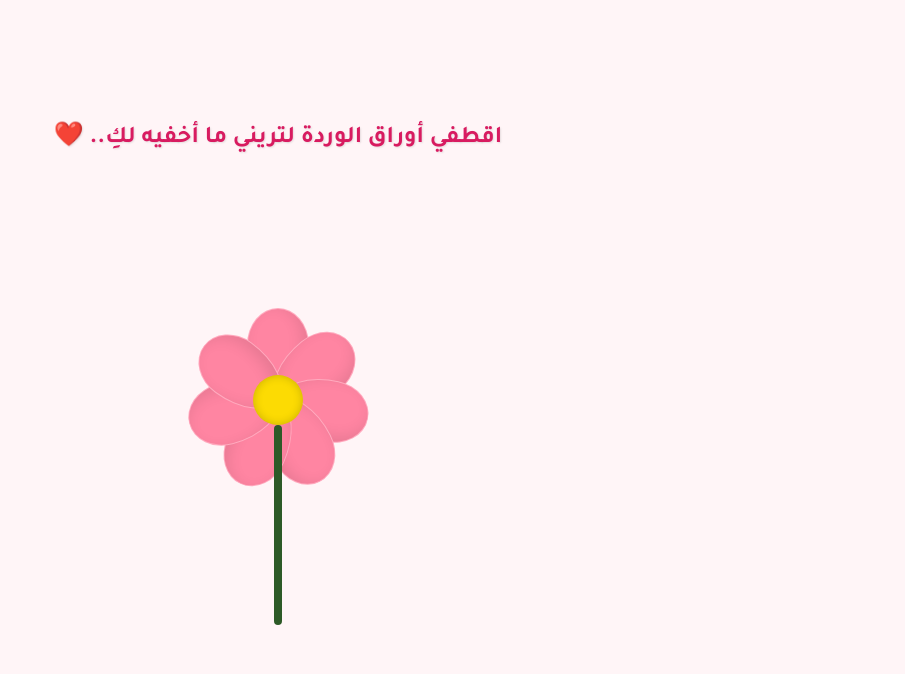
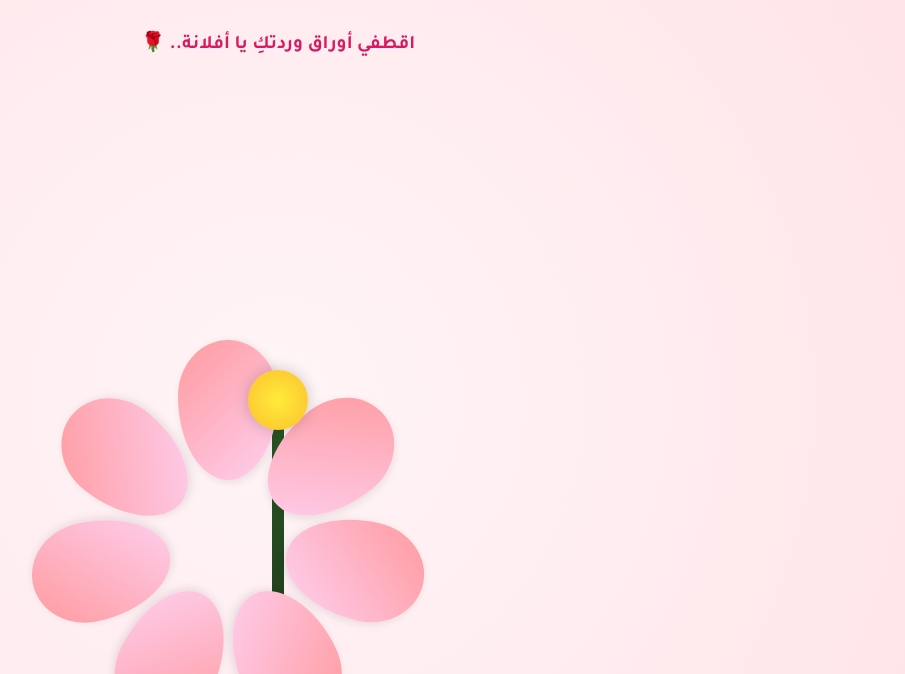
Before and after one commit to giftstore123/-123, a plain HTML site: page index.html in a window 1280 px wide. Shown: the top 674 px of the page, without its empty margins (362-1267 px from the left). Drawn offline with Linux system fonts and the light colour scheme.

Commit message:
Update index.html

```diff
--- a/index.html
+++ b/index.html
@@ -3,199 +3,227 @@
 <head>
     <meta charset="UTF-8">
     <meta name="viewport" content="width=device-width, initial-scale=1.0">
-    <title>وردة أفلانة ❤️</title>
+    <title>حديقة أفلانة السحرية 🌹</title>
     <link href="https://fonts.googleapis.com/css2?family=Tajawal:wght@400;700&display=swap" rel="stylesheet">
     <style>
         :root {
-            --petal-color: #ff85a2;
-            --stem-color: #2d5a27;
+            --petal-pink: linear-gradient(135deg, #ff9a9e 0%, #fecfef 99%, #fecfef 100%);
+            --stem-green: linear-gradient(to bottom, #2d5a27, #1e3c1a);
         }
 
         body {
             margin: 0; padding: 0;
             display: flex; justify-content: center; align-items: center;
-            height: 100vh; background: #fff5f7;
+            height: 100vh; background: radial-gradient(circle, #fff5f7 0%, #ffe4e9 100%);
             font-family: 'Tajawal', sans-serif;
             overflow: hidden; touch-action: none;
         }
 
         .garden {
-            position: relative;
-            width: 100%; height: 100%;
-            display: flex; flex-direction: column;
-            justify-content: center; align-items: center;
+            position: relative; width: 100%; height: 100%;
+            display: flex; justify-content: center; align-items: center;
         }
 
-        /* سطر الرسائل */
-        #message-box {
-            position: absolute; top: 15%;
-            width: 80%; text-align: center;
-            font-size: 1.5rem; font-weight: bold;
-            color: #d81b60; min-height: 3rem;
-            text-shadow: 1px 1px 2px rgba(0,0,0,0.1);
-            transition: all 0.5s ease;
+        /* تعليمات علوية */
+        #top-info {
+            position: absolute; top: 30px; text-align: center;
+            color: #d81b60; font-weight: bold; font-size: 1.2rem;
+            z-index: 20; width: 100%;
         }
 
-        /* الوردة */
-        .flower {
-            position: relative; width: 150px; height: 150px;
-            z-index: 5;
+        /* منطقة الوردة */
+        .flower-area {
+            position: relative; width: 300px; height: 400px;
+            display: flex; justify-content: center; align-items: center;
         }
 
         .flower-center {
-            position: absolute; width: 50px; height: 50px;
-            background: #fcdb03; border-radius: 50%;
-            top: 50%; left: 50%; transform: translate(-50%, -50%);
-            z-index: 10; box-shadow: inset 0 0 10px rgba(0,0,0,0.2);
+            position: absolute; width: 60px; height: 60px;
+            background: radial-gradient(circle, #ffeb3b, #fbc02d);
+            border-radius: 50%; z-index: 10;
+            box-shadow: 0 0 15px rgba(0,0,0,0.2);
         }
 
         .stem {
-            position: absolute; width: 8px; height: 200px;
-            background: var(--stem-color);
-            top: 100px; left: 50%; transform: translateX(-50%);
-            border-radius: 5px; z-index: 1;
+            position: absolute; width: 12px; height: 250px;
+            background: var(--stem-green);
+            top: 200px; border-radius: 10px; z-index: 1;
         }
 
-        /* الأوراق */
+        /* البتلات (الأوراق) */
         .petal {
-            position: absolute; width: 60px; height: 90px;
-            background: var(--petal-color);
+            position: absolute; width: 80px; height: 120px;
+            background: var(--petal-pink);
             border-radius: 50% 50% 50% 50% / 40% 40% 60% 60%;
-            top: 50%; left: 50%;
             transform-origin: bottom center;
             cursor: pointer;
-            transition: all 0.8s cubic-bezier(0.4, 0, 0.2, 1);
-            box-shadow: inset -5px -5px 15px rgba(0,0,0,0.1);
-            border: 1px solid rgba(255,255,255,0.3);
+            display: flex; justify-content: center; align-items: center;
+            padding: 10px; text-align: center;
+            font-size: 0.8rem; font-weight: bold; color: #880e4f;
+            box-shadow: 2px 2px 10px rgba(0,0,0,0.1);
+            transition: transform 0.5s ease;
+            z-index: 5;
+            user-select: none;
         }
 
-        /* توزيع الـ 7 ورقات */
-        .p1 { transform: translate(-50%, -100%) rotate(0deg); }
-        .p2 { transform: translate(-50%, -100%) rotate(51deg); }
-        .p3 { transform: translate(-50%, -100%) rotate(102deg); }
-        .p4 { transform: translate(-50%, -100%) rotate(153deg); }
-        .p5 { transform: translate(-50%, -100%) rotate(204deg); }
-        .p6 { transform: translate(-50%, -100%) rotate(255deg); }
-        .p7 { transform: translate(-50%, -100%) rotate(306deg); }
+        /* نص مخفي داخل الورقة */
+        .petal span { opacity: 0; transition: opacity 0.3s; pointer-events: none; }
 
-        /* حالة القطف */
-        .plucked {
-            opacity: 0;
-            transform: translate(-50%, 100px) rotate(45deg) scale(0.5) !important;
+        /* أنيميشن السقوط */
+        .fallen {
+            position: fixed !important;
+            animation: fallAnimation 2s forwards ease-in-out;
             pointer-events: none;
+            z-index: 100;
         }
 
-        /* مرشة الماء */
-        #water-tool {
-            position: absolute; bottom: 10%; cursor: pointer;
-            font-size: 50px; display: none;
-            filter: drop-shadow(0 0 10px rgba(0,0,0,0.1));
-            animation: bounce 2s infinite;
+        .fallen span { opacity: 1 !important; font-size: 1rem; }
+
+        @keyframes fallAnimation {
+            0% { transform: translate(0, 0) rotate(var(--r)); }
+            30% { transform: translate(20px, 100px) rotate(90deg); }
+            60% { transform: translate(-20px, 300px) rotate(180deg); }
+            100% { transform: translate(0, 500px) rotate(220deg); opacity: 0; }
         }
 
-        @keyframes bounce {
-            0%, 100% { transform: translateY(0); }
-            50% { transform: translateY(-15px); }
+        /* المرشة (أداة السقي) */
+        #watering-can {
+            position: absolute; bottom: 40px; right: 40px;
+            font-size: 60px; cursor: grab; z-index: 50;
+            user-select: none; transition: transform 0.1s;
         }
 
-        .watering-anim {
-            animation: pour 1s ease-in-out forwards;
+        /* رذاذ الماء */
+        #water-drops {
+            position: absolute; display: none;
+            pointer-events: none; z-index: 45;
+            color: #4fc3f7; font-size: 20px;
         }
 
-        @keyframes pour {
-            0% { transform: rotate(0deg); }
-            50% { transform: rotate(-45deg); }
-            100% { transform: rotate(0deg); }
+        .droplet {
+            position: absolute; animation: dropRain 0.5s linear infinite;
         }
 
-        .hint {
-            position: absolute; bottom: 5%; color: #999; font-size: 0.9rem;
+        @keyframes dropRain {
+            0% { transform: translateY(0) opacity(1); }
+            100% { transform: translateY(50px) opacity(0); }
         }
     </style>
 </head>
 <body>
 
-<div class="garden">
-    <div id="message-box">اقطفي أوراق الوردة لتريني ما أخفيه لكِ.. ❤️</div>
+<div class="garden" id="garden">
+    <div id="top-info">اقطفي أوراق وردتكِ يا أفلانة.. 🌹</div>
 
-    <div class="flower" id="flower-id">
+    <div class="flower-area" id="flower-target">
         <div class="flower-center"></div>
-        <div id="petals-container">
-            </div>
+        <div id="petals-container"></div>
         <div class="stem"></div>
     </div>
 
-    <div id="water-tool" onclick="regrow()">🚿</div>
-    <div class="hint" id="hint-text">المسي الأوراق لقطفها</div>
+    <div id="watering-can">🚿</div>
+    <div id="water-drops">💧<br>💧<br>💧</div>
 </div>
 
 <script>
-    // النصوص الخاصة بـ 7 ورقات (اكتب ما تريد هنا)
     const messages = [
-        "أنتِ أجمل وردة في بستاني ❤️",
-        "كل ورقة تسقط، يزداد حبي لكِ 🌹",
-        "ضحكتكِ هي الضوء الذي ينير دربي ✨",
-        "أفلانة.. أنتِ النجم الساطع في سمائي 🌟",
-        "لا توجد كلمات تصف مدى غلاكِ عندي 💖",
-        "كوني بخير دائماً من أجل أفلان 🥰",
-        "انتهت الأوراق؟ اسقِني لأزهر لكِ مجدداً 🚿"
+        "أنتِ نجمتي الساطعة 🌟",
+        "قلبي ينبض بكِ ❤️",
+        "أجمل وردة بالكون 🌹",
+        "أعشق ضحكتكِ 🤭",
+        "دائماً في بالي 💭",
+        "حبي لكِ لا ينتهي ♾️",
+        "أنتِ عالمي كله 🌍"
     ];
 
     let pluckedCount = 0;
-    const container = document.getElementById('petals-container');
-    const msgBox = document.getElementById('message-box');
-    const waterTool = document.getElementById('water-tool');
-    const hintText = document.getElementById('hint-text');
+    const petalsContainer = document.getElementById('petals-container');
+    const can = document.getElementById('watering-can');
+    const drops = document.getElementById('water-drops');
+    const flowerTarget = document.getElementById('flower-target');
 
-    // دالة إنشاء الأوراق
-    function createFlower() {
-        container.innerHTML = "";
+    function initFlower() {
+        petalsContainer.innerHTML = '';
         pluckedCount = 0;
-        waterTool.style.display = "none";
-        msgBox.innerText = "اقطفي أوراق الوردة لتريني ما أخفيه لكِ.. ❤️";
-        hintText.innerText = "المسي الأوراق لقطفها";
+        document.getElementById('top-info').innerText = "اقطفي أوراق وردتكِ يا أفلانة.. 🌹";
 
-        for (let i = 1; i <= 7; i++) {
+        for (let i = 0; i < 7; i++) {
             const petal = document.createElement('div');
-            petal.className = `petal p${i}`;
-            petal.onclick = function() { pluck(this, i-1); };
-            container.appendChild(petal);
+            petal.className = 'petal';
+            const angle = (i * 51.4);
+            petal.style.transform = `rotate(${angle}deg) translateY(-60px)`;
+            petal.style.setProperty('--r', `${angle}deg`);
+            petal.innerHTML = `<span>${messages[i]}</span>`;
+
+            petal.onclick = function() {
+                if(this.classList.contains('fallen')) return;
+                this.classList.add('fallen');
+                pluckedCount++;
+                if(pluckedCount === 7) {
+                    document.getElementById('top-info').innerText = "لقد ذبلت الوردة.. اسحبي المرشة واسقيها! 🚿";
+                }
+            };
+            petalsContainer.appendChild(petal);
         }
     }
 
-    // دالة القطف
-    function pluck(element, index) {
-        if (element.classList.contains('plucked')) return;
+    // نظام السحب للمرشة (Drag System)
+    let isDragging = false;
 
-        element.classList.add('plucked');
-        msgBox.innerText = messages[index];
-        pluckedCount++;
+    can.onmousedown = startDrag;
+    can.ontouchstart = startDrag;
 
-        if (pluckedCount === 7) {
-            setTimeout(() => {
-                msgBox.innerText = "لقد ذبلت الوردة.. اسقِها لتعود!";
-                waterTool.style.display = "block";
-                hintText.innerText = "اضغطي على المرشة 🚿";
-            }, 1000);
+    function startDrag(e) {
+        isDragging = true;
+        can.style.cursor = 'grabbing';
+    }
+
+    window.onmousemove = drag;
+    window.ontouchmove = drag;
+
+    function drag(e) {
+        if (!isDragging) return;
+
+        let x = e.clientX || e.touches[0].clientX;
+        let y = e.clientY || e.touches[0].clientY;
+
+        can.style.left = (x - 30) + 'px';
+        can.style.top = (y - 30) + 'px';
+        can.style.bottom = 'auto';
+        can.style.right = 'auto';
+
+        // التحقق من القرب من الوردة للسقي
+        const canRect = can.getBoundingClientRect();
+        const targetRect = flowerTarget.getBoundingClientRect();
+
+        if (
+            Math.abs(canRect.left - targetRect.left) < 150 &&
+            Math.abs(canRect.top - targetRect.top) < 150
+        ) {
+            drops.style.display = 'block';
+            drops.style.left = (canRect.left) + 'px';
+            drops.style.top = (canRect.top + 50) + 'px';
+
+            if(pluckedCount === 7) {
+                setTimeout(() => {
+                    initFlower(); // إعادة نمو الوردة
+                }, 1000);
+            }
+        } else {
+            drops.style.display = 'none';
         }
     }
 
-    // دالة إعادة النمو بالسقي
-    function regrow() {
-        waterTool.classList.add('watering-anim');
+    window.onmouseup = stopDrag;
+    window.ontouchend = stopDrag;
 
-        // تأثير قطرات ماء وهمي
-        msgBox.innerText = "سقياً لقلبكِ الجميل.. ترقبوا الإزهار ✨";
-
-        setTimeout(() => {
-            waterTool.classList.remove('watering-anim');
-            createFlower();
-        }, 1500);
+    function stopDrag() {
+        isDragging = false;
+        can.style.cursor = 'grab';
+        drops.style.display = 'none';
     }
 
-    // ابدأ بإنشاء الوردة عند التحميل
-    window.onload = createFlower;
-
+    window.onload = initFlower;
 </script>
 </body>
 </html>
```
